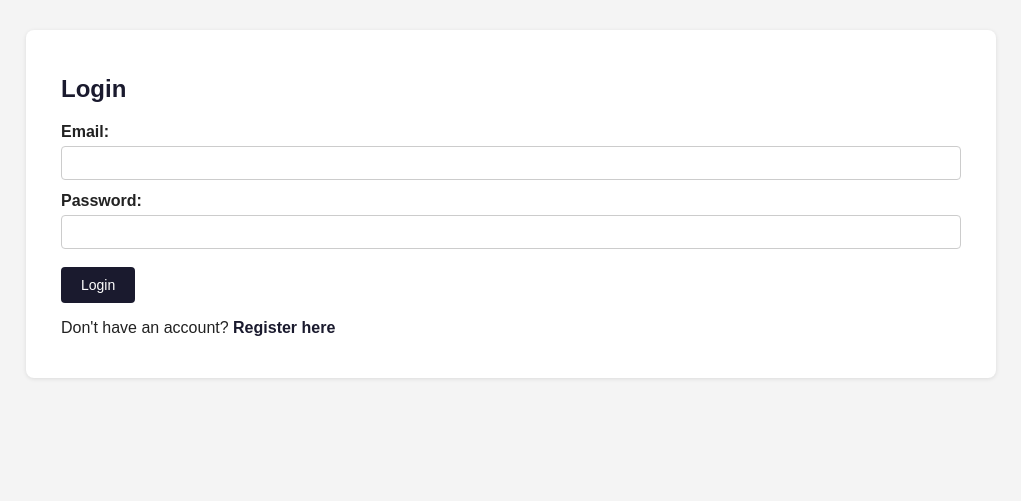
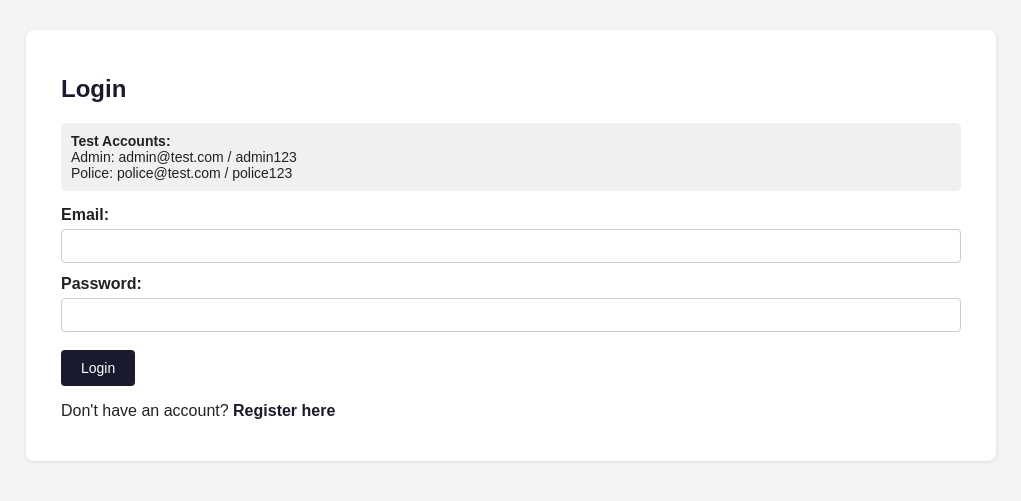
Before and after one commit to S320715/crime-reporting-india, a Flask app: page /login in a window 1280 px wide. Shown: the part 58-559 px from the top of the page, without its empty margins (129-1150 px from the left). Run offline with Flask 3, Linux system fonts and the light colour scheme.

Commit message:
Add visible test account credentials to login page

```diff
--- a/templates/login.html
+++ b/templates/login.html
@@ -1,6 +1,11 @@
 {% extends "base.html" %}
 {% block content %}
 <h2>Login</h2>
+<div style="background:#f0f0f0; padding:10px; margin-bottom:15px; border-radius:5px; font-size:14px;">
+    <strong>Test Accounts:</strong><br>
+    Admin: admin@test.com / admin123<br>
+    Police: police@test.com / police123
+</div>
 <form method="POST">
     <label>Email:</label>
     <input type="email" name="email" required><br>
```
